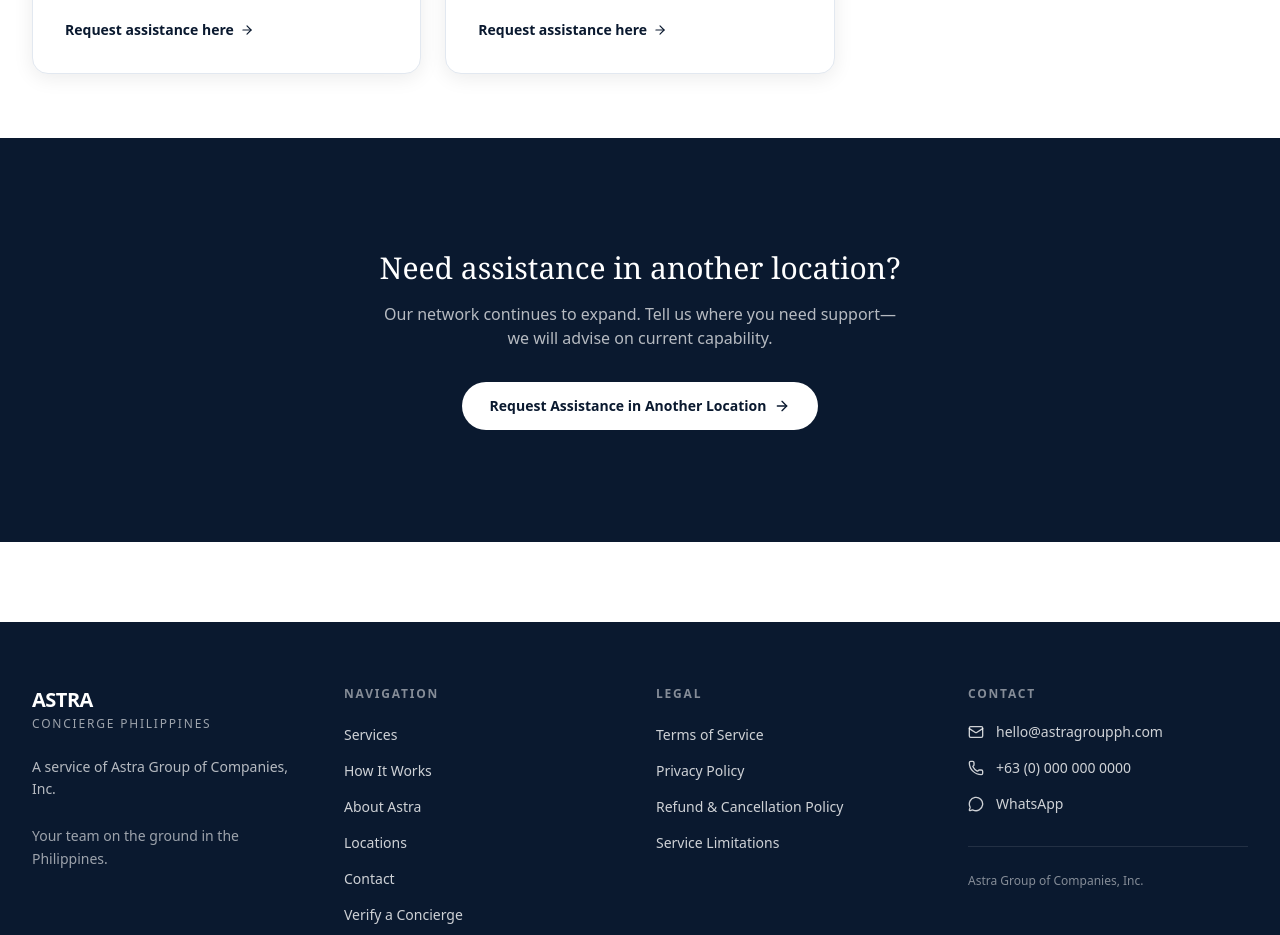
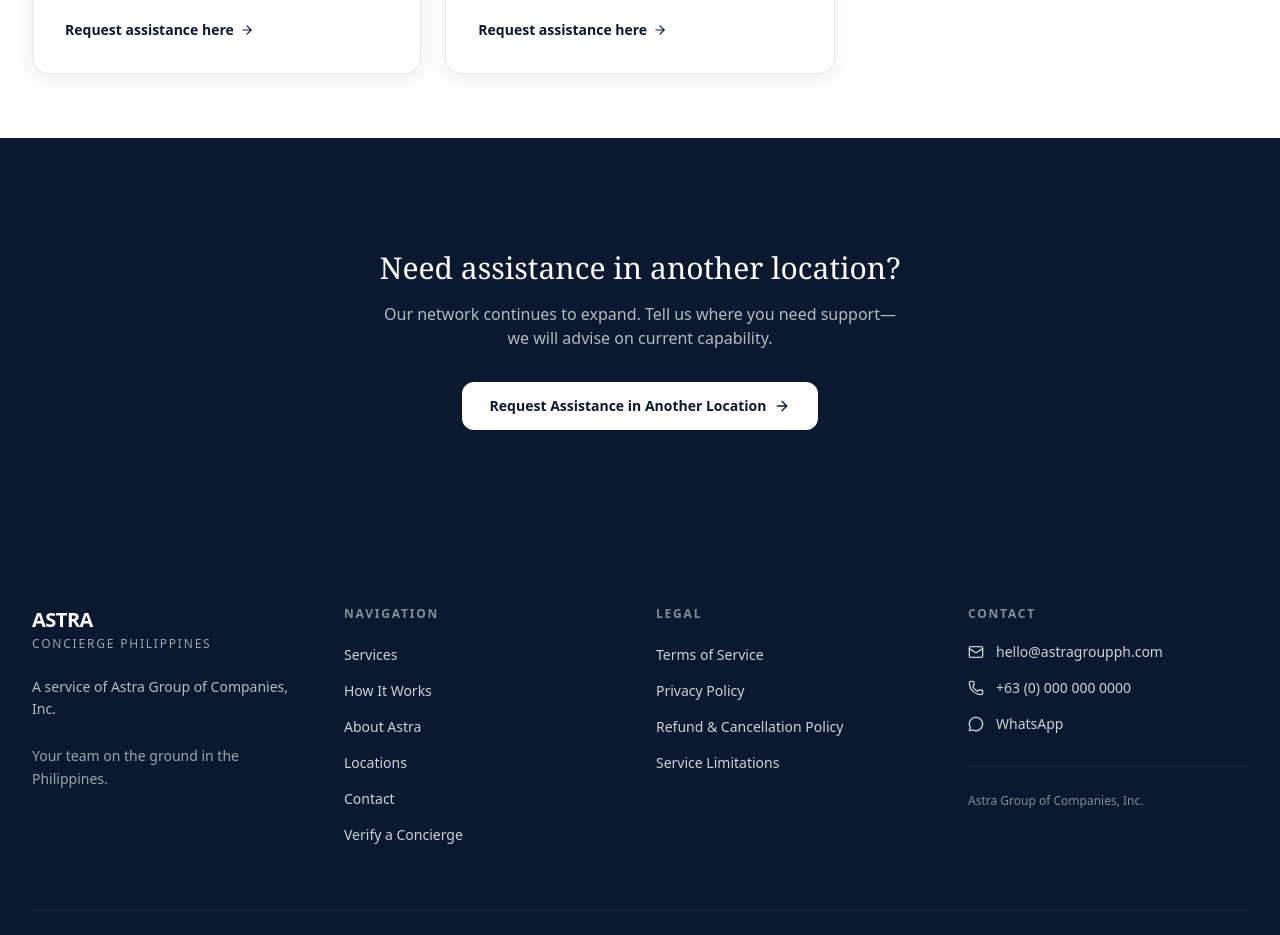
Before and after one commit to AllJacks1/astra_concierge_landing_page, a Next.js app: page /locations in a window 1280 px wide. Shown: the part 1000-1935 px from the top of the page. Built offline with nearby package versions, Linux system fonts and the light colour scheme; a web font is replaced by a local one.

Commit message:
feat(ui): cta button

```diff
--- a/src/app/locations/page.tsx
+++ b/src/app/locations/page.tsx
@@ -107,7 +107,7 @@ export default function LocationsPage() {
       </section>
 
       {/* Expand CTA */}
-      <section className="section-padding bg-navy text-white">
+      <section className="section-padding bg-navy text-white -mb-20">
         <div className="container-narrow text-center">
           <h2 className="font-serif text-2xl sm:text-3xl font-medium mb-4">
             Need assistance in another location?
@@ -118,7 +118,7 @@ export default function LocationsPage() {
           </p>
           <Link
             href="/request"
-            className="inline-flex items-center gap-2 rounded-full bg-white px-7 py-3.5 text-sm font-semibold text-navy hover:bg-warm-100 transition-colors"
+            className="inline-flex items-center gap-2 rounded-xl bg-white px-7 py-3.5 text-sm font-semibold text-navy hover:bg-gray-300 transition-colors"
           >
             Request Assistance in Another Location
             <ArrowRight className="w-4 h-4" />
```
